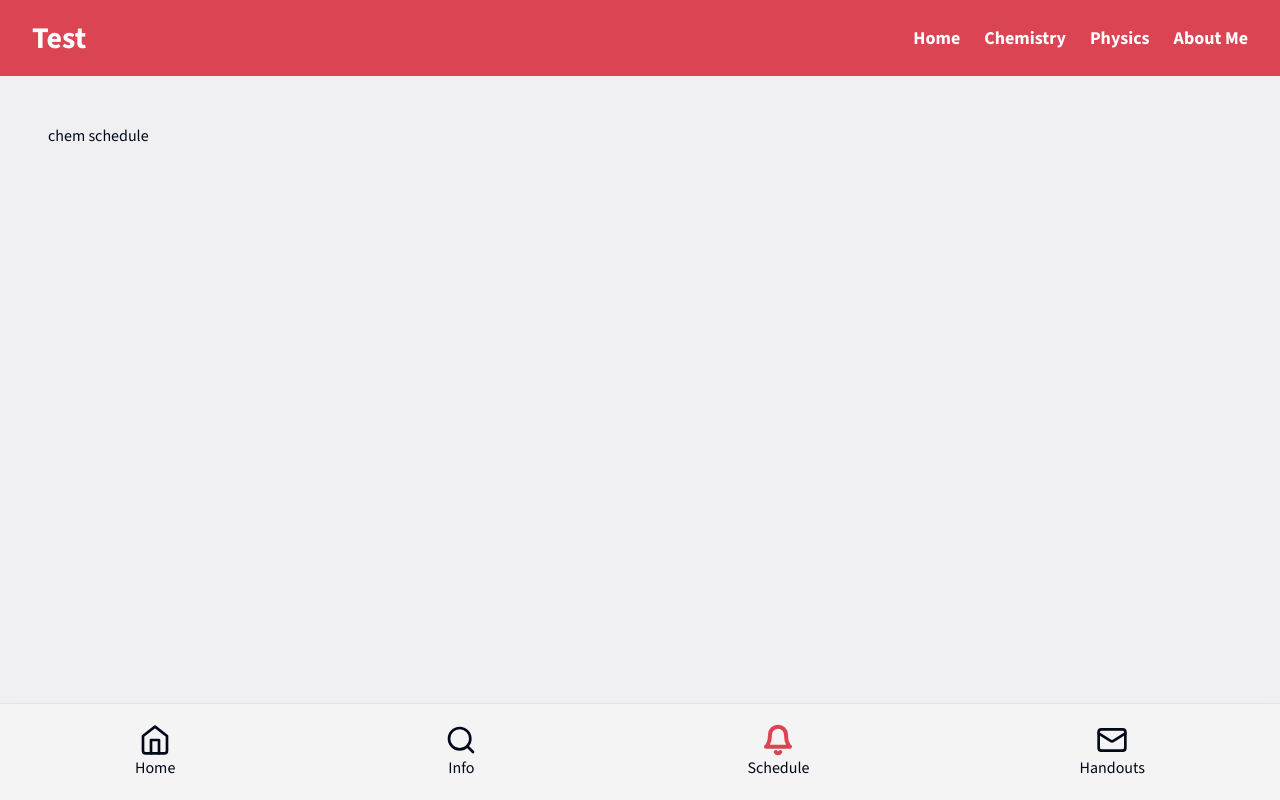
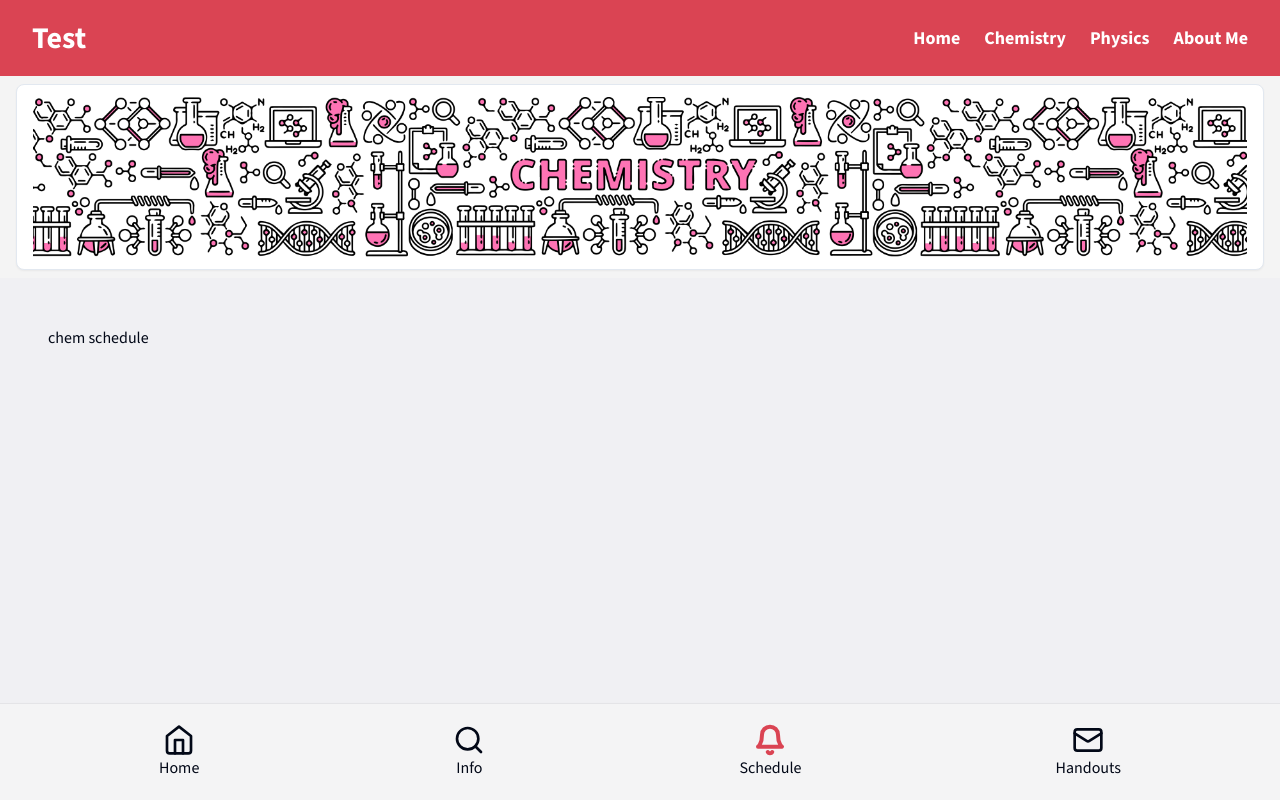
Before and after one commit to navaranks/ns-nextjs, a Next.js app: page /chem-schedule in a window 1280 px wide. Built offline with nearby package versions, Linux system fonts and the light colour scheme.

Commit message:
updated hero

```diff
--- a/app/(chemistry)/layout.tsx
+++ b/app/(chemistry)/layout.tsx
@@ -1,10 +1,12 @@
 import BottomNav from '@/components/chemistry/bottomnav'
+import ChemHero from '@/components/chemistry/chemhero'
 import Navbar from '@/components/ui/navbar'
 
 export default function Layout({ children }: { children: React.ReactNode }) {
   return (
     <div className='flex flex-col h-screen md:overflow-hidden'>
         <Navbar bgColor='bg-[#DA4453]'/>
+        <ChemHero />
         <div className="flex-grow p-6 md:p-12 bg-[#F0F0F3]">{children}</div>
         <BottomNav />
     </div>
--- a/components/chemistry/bottomnav.tsx
+++ b/components/chemistry/bottomnav.tsx
@@ -23,7 +23,7 @@ const BottomNav = () => {
     <div
       className={`fixed bottom-0 w-full py-3 md:py-5 z-10 bg-zinc-100 dark:bg-zinc-950 border-t dark:border-zinc-800 border-zinc-200 shadow-lg  ${navClass}`}
     >
-      <div className="flex flex-row items-center justify-around w-full bg-transparent">
+      <div className="flex flex-row items-center justify-around max-w-screen-xl px-4 mx-auto bg-transparent md:px-8">
         <Link href="/chem-home" className="relative flex flex-col items-center justify-center">
           {isHomeActive ? (
             <Home color="#DA4453" strokeWidth={3} size={32} />
--- /dev/null
+++ b/components/chemistry/chemhero.tsx
@@ -0,0 +1,16 @@
+import React from 'react'
+import { Card, CardContent } from '../ui/card'
+
+function ChemHero() {
+  return (
+    <div className='bg-[#f4f4f4] py-2 px-4 '>
+        <Card className='max-w-screen-xl mx-auto'>
+            <CardContent className='px-4 py-3 '>
+                <img src='/cbanner.png' className='object-cover h-32 mx-auto md:h-40 '></img>
+            </CardContent>
+        </Card>
+    </div>
+  )
+}
+
+export default ChemHero
--- a/components/ui/drawer.tsx
+++ b/components/ui/drawer.tsx
@@ -51,9 +51,9 @@ const DrawerContent = React.forwardRef<
       <DrawerPrimitive.Content
         ref={ref}
         className={cn(
-          "fixed z-50 flex h-auto flex-col rounded-t-[10px] border bg-background",
+          "fixed z-50 flex h-auto flex-col rounded-l-[20px] border-none bg-background",
           (!direction || direction === "bottom") && "inset-x-0 bottom-0 mt-24 ",
-          direction === "right" && "right-0 w-screen max-w-md top-0 h-full",
+          direction === "right" && "right-0 w-1/2 max-w-md top-0 h-full",
           className
         )}
         {...props}
--- a/components/ui/navbar.tsx
+++ b/components/ui/navbar.tsx
@@ -27,7 +27,7 @@ export default function Navbar({ bgColor = "bg-white" }) {
   return (
     <nav className={`${bgColor} w-full border-b md:border-0`}>
       <div className="max-w-screen-xl px-4 mx-auto md:px-8">
-        <div className="flex items-center justify-between py-3 md:py-5">
+        <div className="flex items-center justify-between py-3 md:py-5 transform duration-500">
           <Link href="/">
             <h1 className="text-3xl font-bold text-white cursor-pointer">
               Test
```
Also changed, not shown: public/cbanner.png (added).
